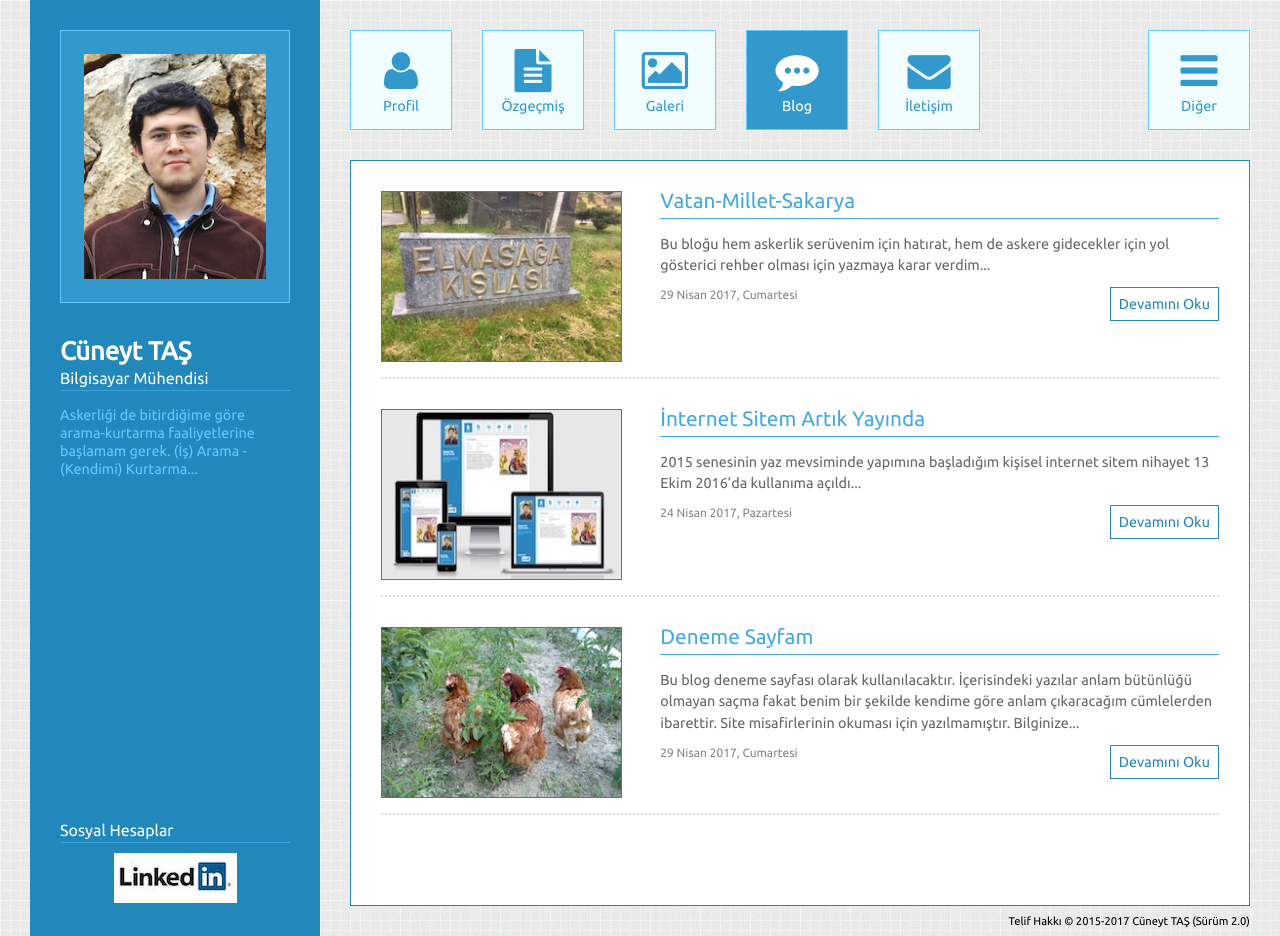
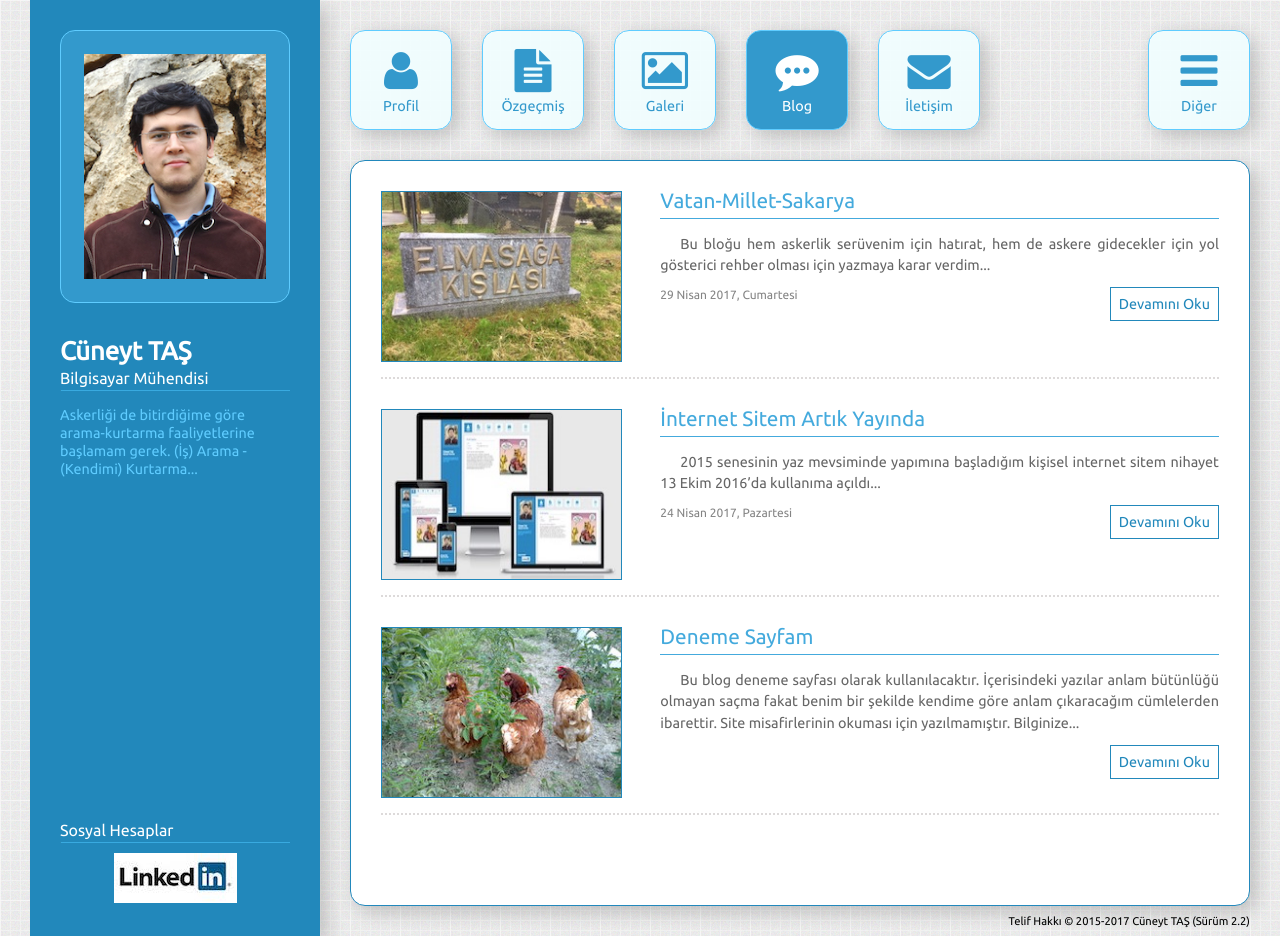
Before and after one commit to cuneyttas/Internet-Sitem, a PHP site: page /blog.php in a window 1280 px wide. Run offline with PHP 8.4, Linux system fonts and the light colour scheme.

Commit message:
Site tasarımında iyileştirmeler yapıldı.

```diff
--- a/blog.php
+++ b/blog.php
@@ -106,6 +106,12 @@ if ( !isset($blogNo) ) {
 
 	</figure>
 	<?=$bloglar[$blogNo]['uzun_icerik']?>
+	<?php
+
+		if($_GET['blog']==0) include("deneme.php");
+
+	?>
+
 </article>
 <div class="temizle"></div>
 <div class="blogAlt satir" style="margin-top: 50px;">
--- a/blog_veriler.php
+++ b/blog_veriler.php
@@ -5,26 +5,9 @@ $bloglar = array();
 $bloglar[0] = array(
 	"baslik" => "Deneme Sayfam",
 	"kisa_icerik" => "Bu blog deneme sayfası olarak kullanılacaktır. İçerisindeki yazılar anlam bütünlüğü olmayan saçma fakat benim bir şekilde kendime göre anlam çıkaracağım cümlelerden ibarettir. Site misafirlerinin okuması için yazılmamıştır. Bilginize...  ",
-	"uzun_icerik" => "
-	<p>Hayatta bazı anlar <b>önemlidir</b> sizin için. O anlardan bazıları diğerlerinden daha <strong>önemlidir</strong>. Bazı kapılardan geçerken <i>eğilmek</i> gerektir. Eğilmekle neyi <em>vurgulayacağımız</em> anlatılır bize. Bu davranış kendimizi <small>küçültmek</small> anlamına gelmez. <mark>Görkemli</mark> bir şekilde büyümektir. Her <del>yanlış</del> her doğruyu götüremez beraberinde. Şu konunun <ins>altını çizmek</ins> istiyorum:</p>
-
-	<p>E<sub>5</sub> = m . c<sup>2</sup></p>
-
-	<p>Bir büyük düşünür demiş:
-
-		<blockquote cite='https://www.neguzelsozler.com/unlu-sozleri/necip-fazil-kisakurek-sozleri.html'>Kader, beyaz kağıda sütle yazılmış yazı,Elindeyse, beyazdan gel de sıyır beyazı…</blockqoute>
-
-	</p>
-
-	<p><bdo dir='rtl'>Her şey tersine dönebilir.</bdo></p>
-
-
-
-
-
-	",
+	"uzun_icerik" => "",
 	"resim" => "tavuk_deneme",
-	"tarih" => "29 Nisan 2017, Cumartesi"
+	"tarih" => ""
 );
 
 $bloglar[1] = array(
@@ -36,7 +19,7 @@ $bloglar[1] = array(
 
 	<p>Dikkat ederseniz blog yazımdan ve sitemin diğer yerlerinden de görüleceği gibi mümkün olduğunca İngilizce kelimelerden kaçınmaya çalışıyorum. Bilgisayar alanında  çalışırken İngilizce kelimelerden kaçmak her ne kadar zor olsa da yine de “Web Sitem” yerine “İnternet Sitem” gibi kullanımları tercih ediyorum. İleride açık kaynak olarak sitemin kodlarını yayınlayacağım zaman görürsünüz. Mümkün olduğunca değişkenler, fonksiyon isimleri, dosya ve sayfa isimleri gibi kelimeleri %90 oranında Türkçe yazmaya gayret ettim. Çünkü dilimizin İngilizce gibi dillerin boyunduruğu altına girmesine karşıyım. Yanlış anlaşılmasın, İngilizce öğrenilmesine karşı değilim. Ben de öğreniyorum. Ama Türkçe konuşup yazarken, İngilizce kelimelerin araya girmesinden hoşlanmıyorum. </p>
 
-	<p>Sitemin sayfaları Profil, Özgeçmiş, Galeri ve İletişim isimli ana sayfalardan oluşuyor. Yardımcı sayfaları da günden güne ekleyeceğim. Şimdilik okuduğum kitapları listelediğim bir sayfam var. <a href='http://www.cuneyt-tas.com/' title='Profil Sayfası' target='_blank'>Profil</a> sayfasını daha interaktif hale getirmeyi düşünüyorum. Son güncellemelerin özeti burada gösterilecek. <a href='http://www.cuneyt-tas.com/ozgecmis.php' title='Özgeçmiş Sayfası' target='_blank'>Özgeçmiş</a>’te benim özgeçmişimin abartılı bir şekilde fazlasını görebilirsiniz. Abartıyı seviyorum. :) <a href='http://www.cuneyt-tas.com/galeri.php' title='Galeri Sayfası' target='_blank'>Galeri</a>‘ye beğendiğim ve paylaşmak istediğim genellikle kendi çektiğim fotoğrafları koyacağım. <a href='http://www.cuneyt-tas.com/iletisim.php' title='İletişim Sayfası' target='_blank'>İletişim</a>’den benle iletişime geçmek için e-posta gönderebilirsiniz. <a href='http://www.cuneyt-tas.com/blog.php' title='Blog Sayfası' target='_blank'>Blog</a> sayfamda da her konudan yazılarımı sizlerle paylaşacağım. Sitemin tasarımından çok da memnun olmasamda her şey rayına oturana kadar bu şekilde devam edecek. Siteye yaptığım her bir yenilikle sürüm numarasını 0.1 oranında artırıyorum.</p>
+	<p>Sitemin sayfaları Profil, Özgeçmiş, Galeri ve İletişim isimli ana sayfalardan oluşuyor. Yardımcı sayfaları da günden güne ekleyeceğim. Şimdilik okuduğum kitapları listelediğim bir sayfam var. <a href='http://www.cuneyt-tas.com/' title='Profil Sayfası' target='_blank'>Profil</a> sayfasını daha interaktif hale getirmeyi düşünüyorum. Son güncellemelerin özeti burada gösterilecek. <a href='http://www.cuneyt-tas.com/ozgecmis.php' title='Özgeçmiş Sayfası' target='_self'>Özgeçmiş</a>’te benim özgeçmişimin abartılı bir şekilde fazlasını görebilirsiniz. Abartıyı seviyorum. :) <a href='http://www.cuneyt-tas.com/galeri.php' title='Galeri Sayfası' target='_parent'>Galeri</a>‘ye beğendiğim ve paylaşmak istediğim genellikle kendi çektiğim fotoğrafları koyacağım. <a href='http://www.cuneyt-tas.com/iletisim.php' title='İletişim Sayfası' target='_top'>İletişim</a>’den benle iletişime geçmek için e-posta gönderebilirsiniz. <a href='http://www.cuneyt-tas.com/blog.php' title='Blog Sayfası' target='_blank'>Blog</a> sayfamda da her konudan yazılarımı sizlerle paylaşacağım. Sitemin tasarımından çok da memnun olmasamda her şey rayına oturana kadar bu şekilde devam edecek. Siteye yaptığım her bir yenilikle sürüm numarasını 0.1 oranında artırıyorum.</p>
 
 	<p>İlk blog yazımın da sonuna gelmiş bulunuyoruz. Yeni bir yazıyla görüşmek üzere hoşçakalın.</p>",
 	"resim" => "internet_sitem",
@@ -46,7 +29,7 @@ $bloglar[1] = array(
 $bloglar[2] = array(
 	"baslik" => "Vatan-Millet-Sakarya",
 	"kisa_icerik" => "Bu bloğu hem askerlik serüvenim için hatırat, hem de askere gidecekler için yol gösterici rehber olması için yazmaya karar verdim...",
-	"uzun_icerik" => "<p>Askerlik görevi, ülkemizde zorunlu olarak uygulanan en önemli vatanî görevlerden biridir. Kimimiz işe başlamak için bir engel olarak görür onu, kimimiz “Askere gtimeyene kız verilmez.” sözüne binaen evlilik hayallerini askerlikten sonraya bırakır. Bir an önce askerliği yapıp önümüzdeki en büyük engeli ortadan kaldırmak isteriz. Yine de ülkemiz tarihinde yüzyıllardan beri süregelen bu vatanî görevimizin kutsallığının farkında olup peygamber ocağı dediğimiz bu vazifeye saygımızı da her daim gösteririz. Gerekirse bu uğurda şehit düşer veya gazi olup sakat kalırız. Bu bloğu hem askerlik serüvenim için <cite>hatırat</cite>, hem de askere gideceklere yol gösterici rehber olması için yazmaya karar verdim. Askerliğimi kısa dönem olarak yaptığım için, bir kısa dönem askerin gözüyle notlar düşeceğim.</p>
+	"uzun_icerik" => "<p id='p1'>Askerlik görevi, ülkemizde zorunlu olarak uygulanan en önemli vatanî görevlerden biridir. Kimimiz işe başlamak için bir engel olarak görür onu, kimimiz “Askere gtimeyene kız verilmez.” sözüne binaen evlilik hayallerini askerlikten sonraya bırakır. Bir an önce askerliği yapıp önümüzdeki en büyük engeli ortadan kaldırmak isteriz. Yine de ülkemiz tarihinde yüzyıllardan beri süregelen bu vatanî görevimizin kutsallığının farkında olup peygamber ocağı dediğimiz bu vazifeye saygımızı da her daim gösteririz. Gerekirse bu uğurda şehit düşer veya gazi olup sakat kalırız. Bu bloğu hem askerlik serüvenim için <cite>hatırat</cite>, hem de askere gideceklere yol gösterici rehber olması için yazmaya karar verdim. Askerliğimi kısa dönem olarak yaptığım için, bir kısa dönem askerin gözüyle notlar düşeceğim.</p>
 
 	<p>Üniversiteden 2015 yılında mezun olduktan sonra askerlik şubesine gidip askerliğimi 2017 yılına kadar tecil ettirmiştim. Bu arada bir işe girip tecrübe edinme fikri vardı. Aynı zamanda boş kaldığım vakitte KPSS’ye de çalışacaktım. İşler benim umduğum gibi gitmedi. Askerlik her iş ilanında benim için büyük bir engel görünüyordu. Gireceğim işlerde de zaman geldiğinde askere gitmek için ayrılmam gerekecekti. Çok fazla umduğum gibi işler çıkmayınca mayıs ayındaki KPSS 2016 sınavından sonra tecili bozdurup o yıl askere gitmeyi planlamıştım. Haziranın ortaları gibi askerlik şubesine gidip tecili bozdurduğumda Kasım celbine asker olacağım söylenmişti. Ağustos celbini yaklaşık 15 günle kaçırmış, 5 ay sürecek uzun bir bekleyişe girmiş olacaktım. Buna çok dikkat etmeniz gerekiyor. Bir senede Şubat, Mayıs, Ağustos ve Kasım olmak üzere 4 celp dönemi var. Her bir dönemin de son başvuru tarihi var. Bu tarihleri geçirdiğinizde otomatik olarak bir sonraki celp dönemine sarkıyor.</p>
 
@@ -88,7 +71,9 @@ $bloglar[2] = array(
 	...										\"
 
 	</pre>
-	</p>",
+	</p>
+
+	<a href='#p1' style='float:right; border:1px solid #2288BB; padding:5px;'>Başa Dön</a>",
 	"resim" => "elmasaga_kislasi",
 	"tarih" => "29 Nisan 2017, Cumartesi"
 );
--- a/css/bicim.css
+++ b/css/bicim.css
@@ -15,6 +15,18 @@ body {
 body * {
 
 	font-family: Ubuntu, sans-serif;
+}
+
+.golge {
+
+	box-shadow: 6px 6px 20px 0px rgba(0,0,0,0.2);
+
+}
+
+.kivrikKose {
+
+	border-radius: 15px;
+
 }
 
 hr.cizgi {
@@ -328,6 +340,17 @@ label.proBaslik, span.proBilgi {
 
 	padding: 0;
 
+
+}
+
+::-moz-selection { /* Mozilla Firefox için */
+    color: white;
+    background: #5FCCFF;
+}
+
+::selection {
+    color: white;
+    background: #5FCCFF;
 }
 
 div.icerik p {
@@ -336,6 +359,8 @@ div.icerik p {
 	font-size: .9em;
     line-height: 1.5em;
     margin: 10px 0 0;
+    text-align: justify;
+    text-indent: 20px;
 
 }
 
@@ -604,8 +629,20 @@ ul.resimler li img {
 	width: 100%;
 	border: 1px solid #FFF;
 	display: block;
+	opacity: 0.5;
+	filter: alpha(opacity=50); /* IE8 ve öncesi için*/
+	transition: opacity 1s;
 
 }
+
+ul.resimler li img:hover {
+
+	opacity: 1;
+	filter: alpha(opacity=100); /* IE8 ve öncesi için*/
+
+}
+
+
 ul.kategori li a.aktif {
 
 	background-color: #3399CC;
@@ -780,6 +817,12 @@ a.buton.deaktif:hover {
 
 }
 
+address {
+
+	cursor: not-allowed;
+
+}
+
 ul.hataMesajlari > li {
 
 	color: #ff0043;
--- a/fonksiyonlar.php
+++ b/fonksiyonlar.php
@@ -24,7 +24,8 @@ function tema_head($baslik = "") {
  	<meta http-equiv="Content-Type" content="text/html; charset=UTF-8"/>
  	<meta name="title" content="<?=$siteBaslik?>">
  	<meta name="description" content="<?=$siteBaslik?>">
- 	<meta name="keywords" content="cüneyt, taş, web tasarım, bilgisayar mühendisi">
+ 	<meta name="author" content="Cüneyt TAŞ">
+ 	<meta name="keywords" content="cüneyt, taş, web tasarım, bilgisayar mühendisi, çorum">
  	<meta name="viewport" content="width=device-width, initial-scale=1.0, maximum-scale=1.0, user-scalable=no">
  	<link rel="stylesheet" href="css/bicim.css">
  	<link rel="stylesheet" href="css/mobil.css">
@@ -50,11 +51,11 @@ function tema_solSutun() {
 
 ?>
 
-<section class="solSutun sutun-3">
+<section class="solSutun sutun-3 golge">
 
 	<div class="maviAlan">
 
- 	<img class="cuneyt" src="resim/cuneyt.jpg" alt="Cüneyt TAŞ">
+ 	<img class="cuneyt kivrikKose" src="resim/cuneyt.jpg" alt="Cüneyt TAŞ">
 
 		<div class="bilgi">
 
@@ -96,16 +97,16 @@ function tema_menu($sayfa) {
 
 <ul class="sutun-12">
 
-	<li><a title="Profil" class="<?php if ($sayfa == "Anasayfa" ) echo "aktif" ?>" href="<?= $anasayfaBaglantisi ?>"><i class="fa fa-user fa-3x menu-ikon"></i><br>Profil</a></li>
-	<li><a title="Özgeçmiş" class="<?php if ($sayfa == "Özgeçmiş" ) echo "aktif" ?>" href="ozgecmis.php"><i class="fa fa-file-text fa-3x menu-ikon"></i><br>Özgeçmiş</a></li>
-	<li><a title="Galeri" class="<?php if ($sayfa == "Galeri" ) echo "aktif" ?>" href="galeri.php"><i class="fa fa-picture-o fa-3x menu-ikon"></i><br>Galeri</a></li>
-	<li><a title="Blog" class="<?php if ($sayfa == "Blog" ) echo "aktif" ?>" href="blog.php"><i class="fa fa-commenting fa-3x menu-ikon"></i><br>Blog</a></li>
-	<li><a title="İletişim" class="<?php if ($sayfa == "İletişim" ) echo "aktif" ?>" href="iletisim.php"><i class="fa fa-envelope fa-3x menu-ikon"></i><br>İletişim</a></li>
-	<li class="acMenu">
+	<li class="golge kivrikKose"><a title="Profil" class="kivrikKose <?php if ($sayfa == "Anasayfa" ) echo "aktif" ?>" href="<?= $anasayfaBaglantisi ?>"><i class="fa fa-user fa-3x menu-ikon"></i><br>Profil</a></li>
+	<li class="golge kivrikKose"><a title="Özgeçmiş" class="kivrikKose <?php if ($sayfa == "Özgeçmiş" ) echo "aktif" ?>" href="ozgecmis.php"><i class="fa fa-file-text fa-3x menu-ikon"></i><br>Özgeçmiş</a></li>
+	<li class="golge kivrikKose"><a title="Galeri" class="kivrikKose <?php if ($sayfa == "Galeri" ) echo "aktif" ?>" href="galeri.php"><i class="fa fa-picture-o fa-3x menu-ikon"></i><br>Galeri</a></li>
+	<li class="golge kivrikKose"><a title="Blog" class="kivrikKose <?php if ($sayfa == "Blog" ) echo "aktif" ?>" href="blog.php"><i class="fa fa-commenting fa-3x menu-ikon"></i><br>Blog</a></li>
+	<li class="golge kivrikKose"><a title="İletişim" class="kivrikKose <?php if ($sayfa == "İletişim" ) echo "aktif" ?>" href="iletisim.php"><i class="fa fa-envelope fa-3x menu-ikon"></i><br>İletişim</a></li>
+	<li class="acMenu golge  kivrikKose">
 
-		<a href="#" class="diger"><i class="fa fa-bars fa-3x menu-ikon"></i><br>Diğer</a>
+		<a href="#" class="diger kivrikKose"><i class="fa fa-bars fa-3x menu-ikon"></i><br>Diğer</a>
 
-			<ul>
+			<ul class="golge">
 
 				<li><a href="kitaplar.php">Okuduğum Kitaplar</a></li>
 				<li><a href="#">Beğendiğim Filmler (YAKINDA)</a></li>
@@ -123,9 +124,6 @@ function tema_menu($sayfa) {
 
 }// Menü fonksiyonu sonu
 
-
-
-
 // Alt Kısım fonksiyonu başı
 function tema_altKisim() {
 
@@ -135,7 +133,7 @@ function tema_altKisim() {
 
 	<footer class="sutun-12">
 
-		<p>Telif Hakkı © 2015-2017 Cüneyt TAŞ (Sürüm 2.0)</p>
+		<p>Telif Hakkı © 2015-2017 Cüneyt TAŞ (Sürüm 2.2)</p>
 
 	</footer>
 
@@ -164,7 +162,7 @@ function tema_sablon($sayfa) {
 
  			<?php tema_Menu($sayfa); ?>
 
- 			<div class="icerik satir">
+ 			<div class="icerik satir golge kivrikKose">
 
 	 			<?php sayfaIcerigi(); ?>
 
--- a/index.php
+++ b/index.php
@@ -14,7 +14,7 @@ function sayfaIcerigi() {
 		<li class="satir"><label class="proBaslik sutun-4">Memleket:</label><span class="proBilgi sutun-8">Çorum</span></li>
 
 	</ul>
-	<p>Kişisel internet siteme hoşgeldiniz.</p><br>
+	<p>Kişisel internet siteme hoşgeldiniz.</p>
 	<p>Bu sitede blog yazıları, makaleler, paylaşımlar, fotoğraflar, okuyup beğendiğim kitaplar, önerdiğim filmler, özgeçmişime dair bilgiler ve daha bir çok şeyi sizlerle paylaşmayı düşünüyorum. Facebook ve Twitter hesaplarımı kapatalı yıllar oldu. Bu tür sosyal ağlar yerine kendi sitemden paylaşımlar yapmış olacağım, hem de internet sitemi sürekli geliştirerek internet programlama ve tasarımı bilgilerimi de bununla beraber geliştirmeyi düşünüyorum.</p>
 
 	<!-- <h2>Başlık</h2>
```
Also changed, not shown: deneme.php (added, +11 -0 lines), resim/koyun.jpg (added).
